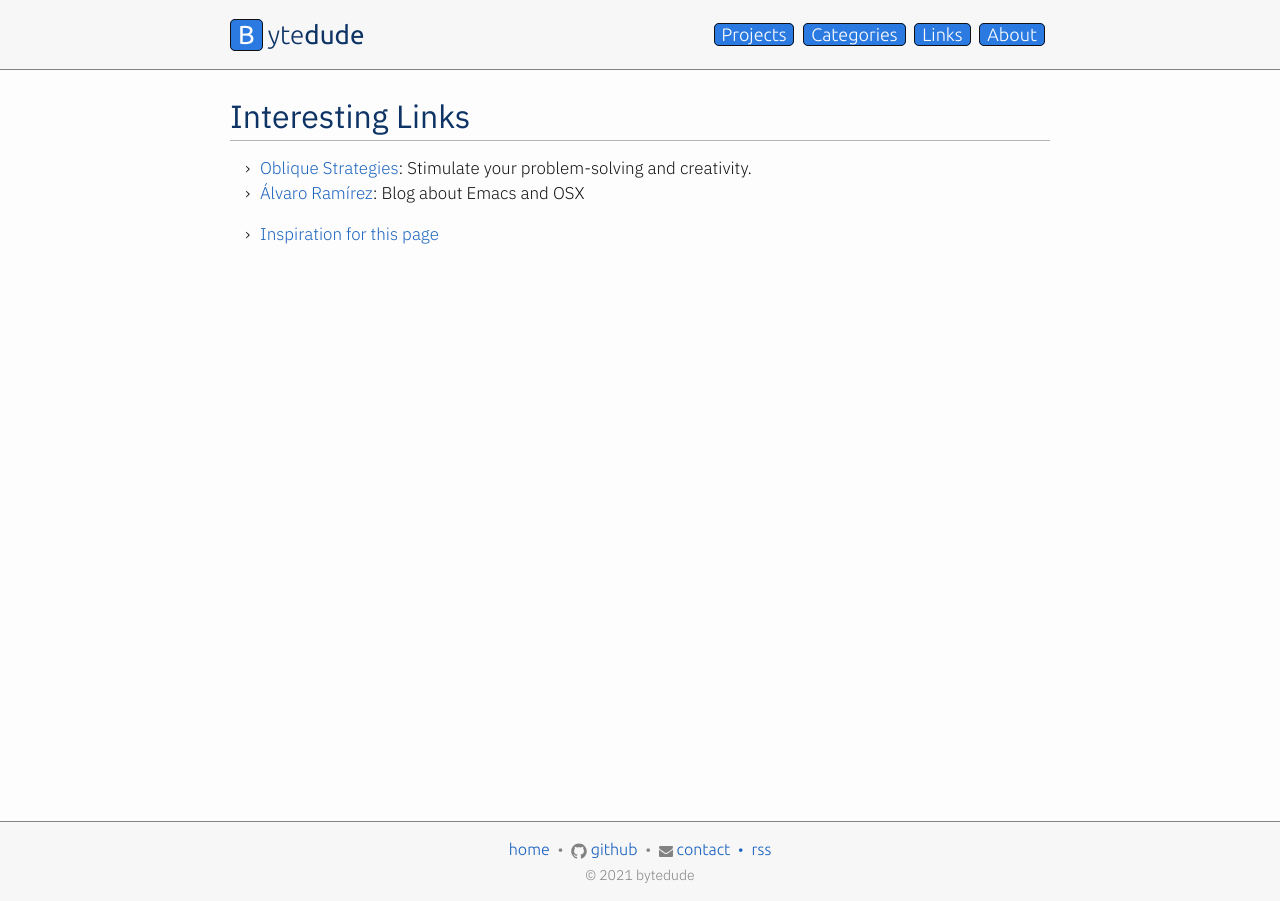
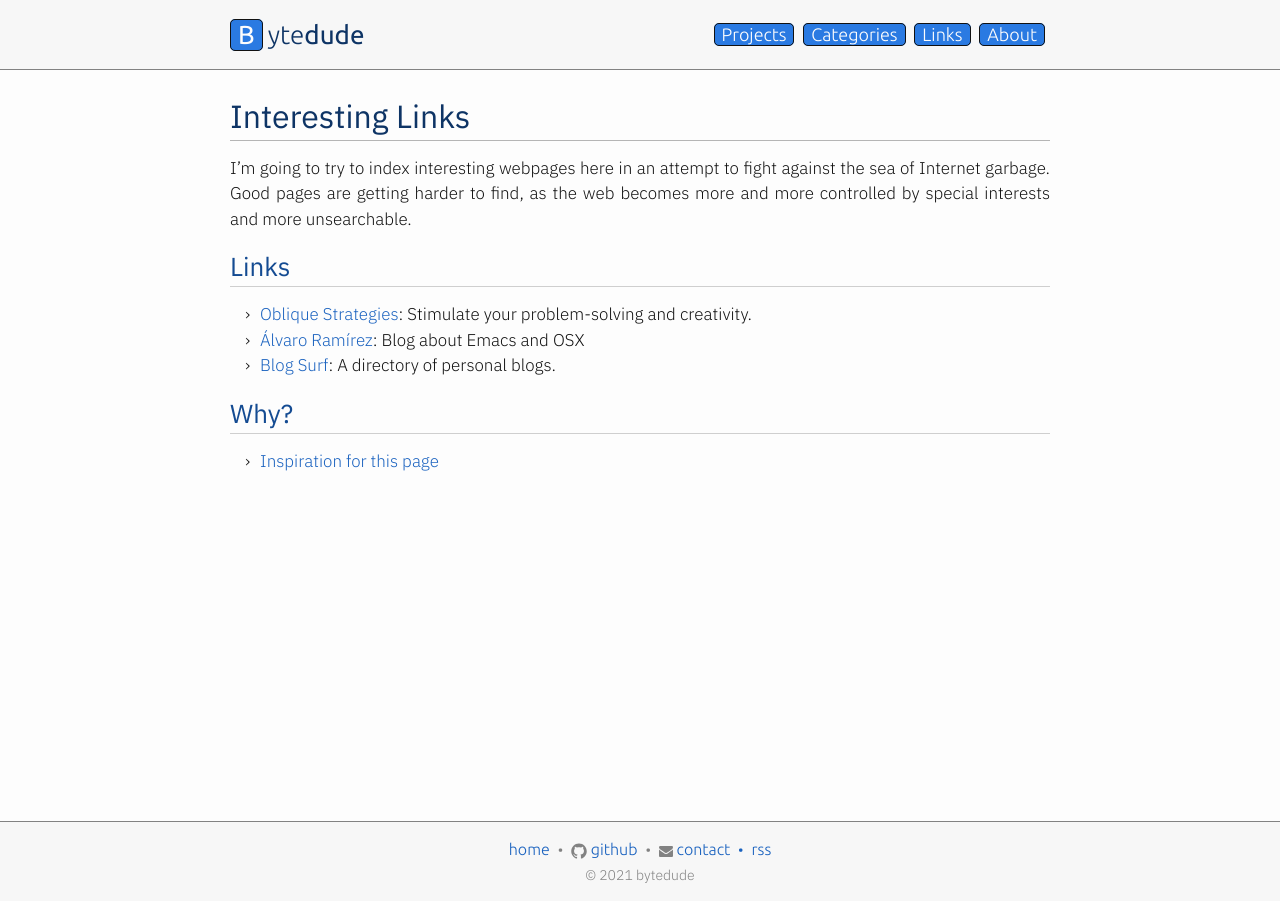
Before and after one commit to mrcnski/signor.dev, a Jekyll site: the page built from links.md, in a window 1280 px wide. Built offline with Jekyll 4.4.1, drawn with Linux system fonts in a browser that asks for light colours; comment, search, counter and statistics services are not loaded.

Commit message:
Update links page

```diff
--- a/links.md
+++ b/links.md
@@ -3,7 +3,14 @@ layout: page
 title: Interesting Links
 ---
 
+I'm going to try to index interesting webpages here in an attempt to fight against the sea of Internet garbage. Good pages are getting harder to find, as the web becomes more and more controlled by special interests and more unsearchable.
+
+## Links
+
 - [Oblique Strategies](http://stoney.sb.org/eno/oblique.html): Stimulate your problem-solving and creativity.
 - [Álvaro Ramírez](https://xenodium.com/): Blog about Emacs and OSX
+- [Blog Surf](https://blogsurf.io/): A directory of personal blogs.
+
+## Why?
 
 - [Inspiration for this page](https://memex.marginalia.nu/log/19-website-discoverability-crisis.gmi)
```
